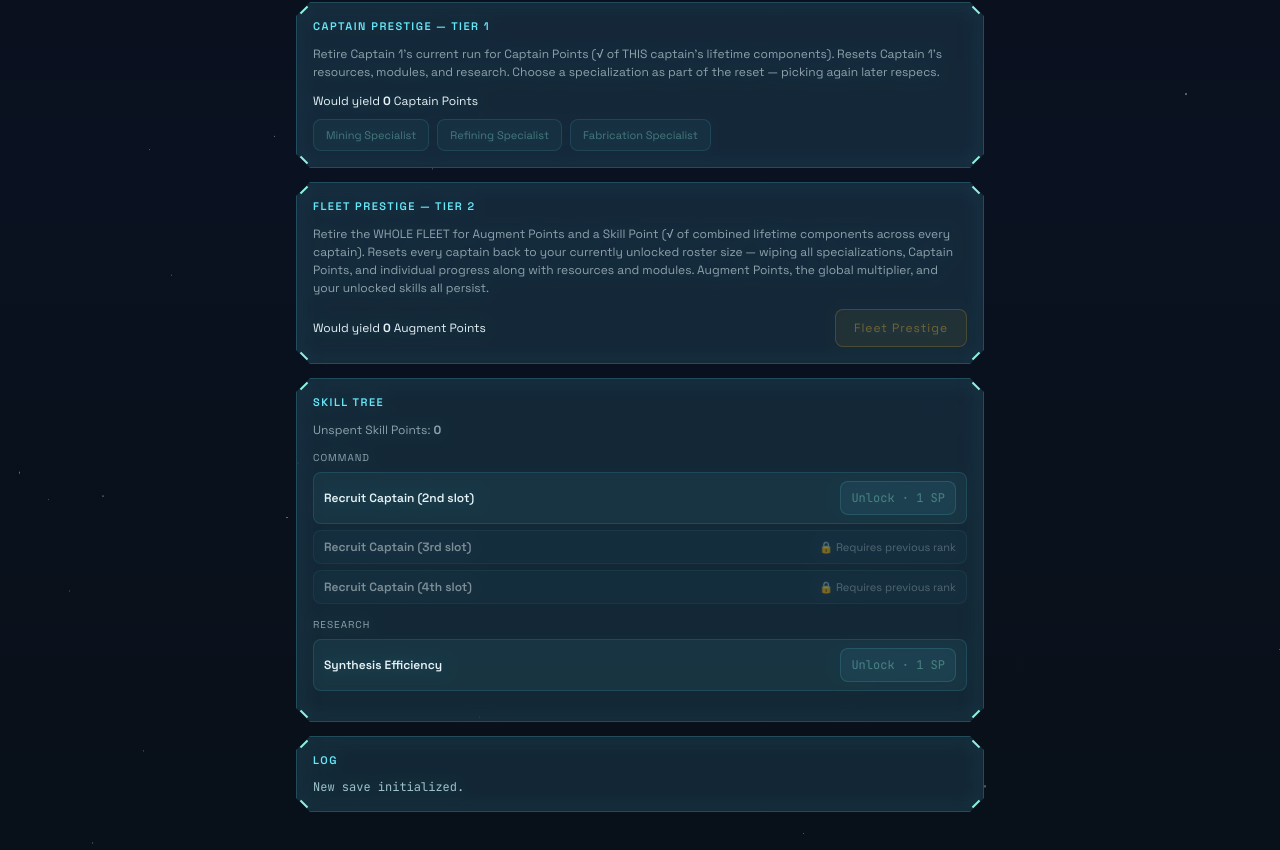
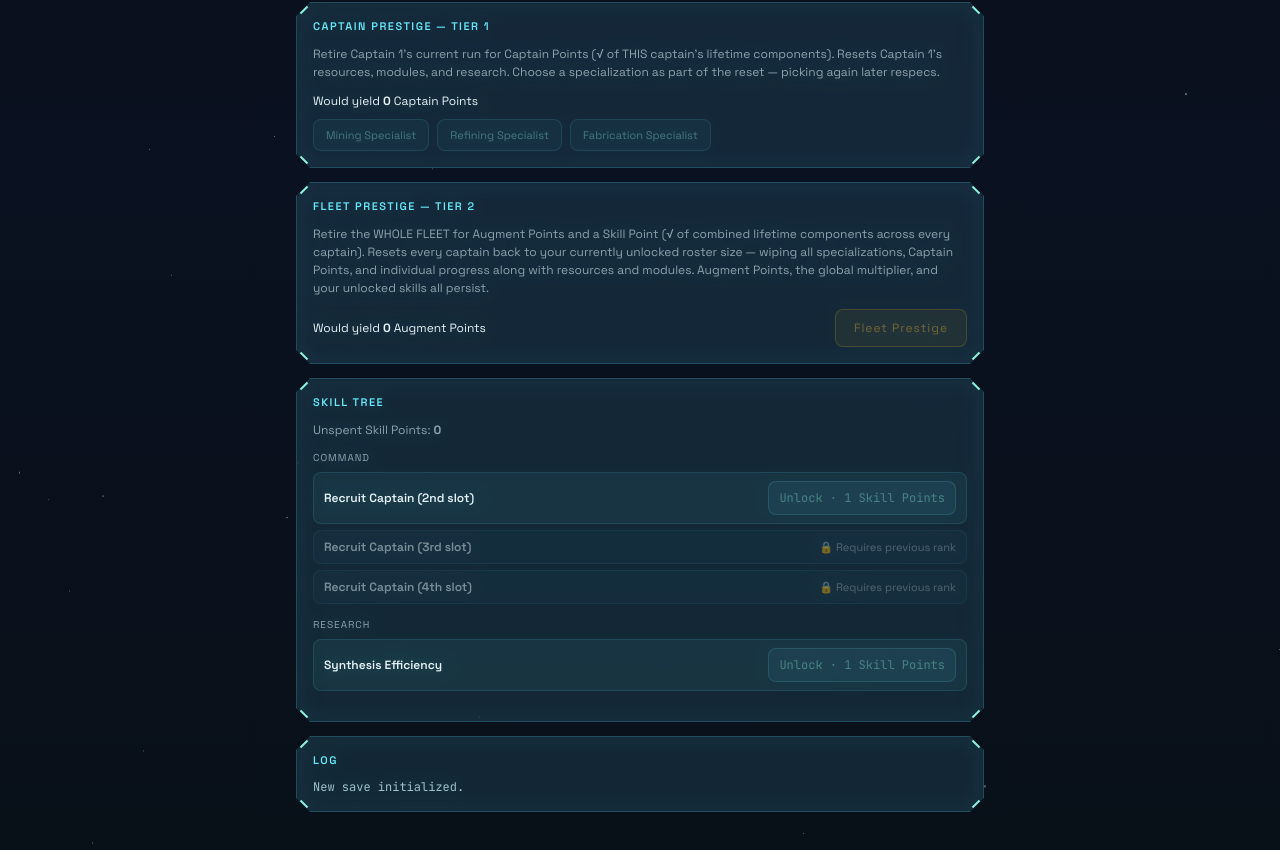
Before and after one commit to Scythrael/HyperionLegacy, a Svelte app: page / in a window 1280 px wide. Shown: the part 897-1747 px from the top of the page. Built offline with nearby package versions, Linux system fonts and the light colour scheme.

Commit message:
fix: spell out Skill Points in buy buttons, matching Augment/Captain Points convention

```diff
--- a/src/App.svelte
+++ b/src/App.svelte
@@ -502,7 +502,7 @@
                   style="opacity:{affordable ? 1 : 0.4}"
                   on:click={() => doBuySkillNode(nodeKey)}
                 >
-                  Unlock · {node.costSkillPoints} SP
+                  Unlock · {node.costSkillPoints} Skill Points
                 </button>
               {/if}
             </div>
@@ -528,7 +528,7 @@
                   style="opacity:{affordable ? 1 : 0.4}"
                   on:click={() => doBuySkillNode(nodeKey)}
                 >
-                  Unlock · {node.costSkillPoints} SP
+                  Unlock · {node.costSkillPoints} Skill Points
                 </button>
               {/if}
             </div>
```
